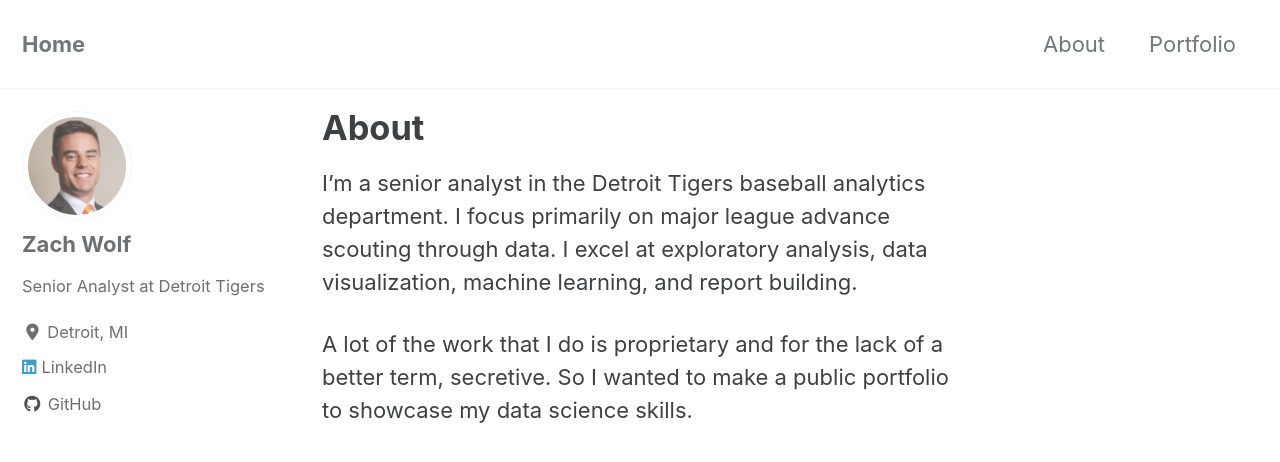
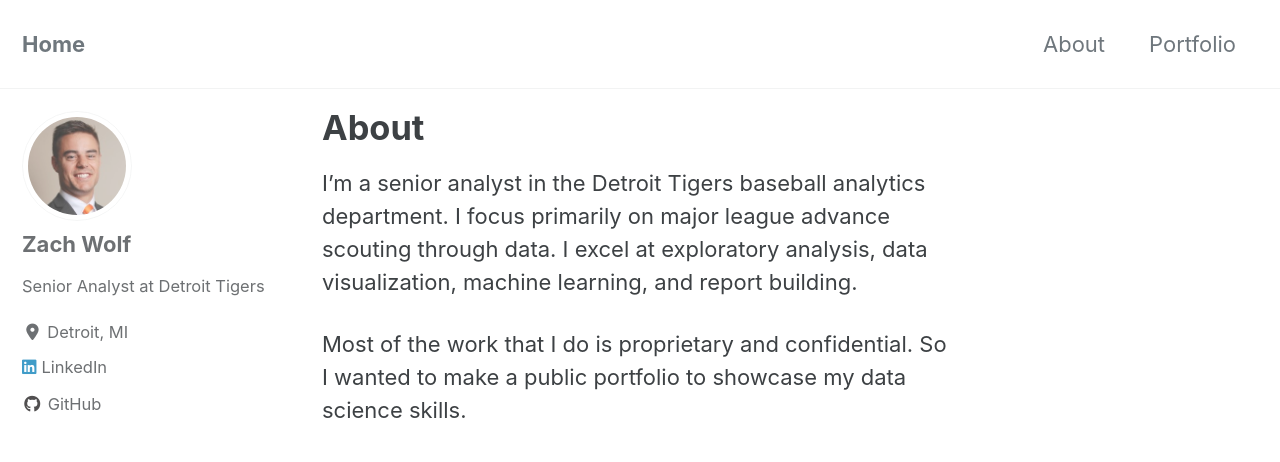
Before and after one commit to zach-wolf/zach-wolf.github.io, a Jekyll site: the page built from _pages/about.md, in a window 1280 px wide and 900 px high. Shown: the top 462 px of the window. Built offline with Jekyll 4.4.1, drawn with Linux system fonts in a browser that asks for light colours; cached includes are drawn as plain includes; nearby versions of some CDN libraries.

Commit message:
changed about me page

```diff
--- a/_pages/about.md
+++ b/_pages/about.md
@@ -7,4 +7,4 @@
 
 I'm a senior analyst in the Detroit Tigers baseball analytics department. I focus primarily on major league advance scouting through data. I excel at exploratory analysis, data visualization, machine learning, and report building.
 
-A lot of the work that I do is proprietary and for the lack of a better term, secretive. So I wanted to make a public portfolio to showcase my data science skills.
+Most of the work that I do is proprietary and confidential. So I wanted to make a public portfolio to showcase my data science skills.
```
